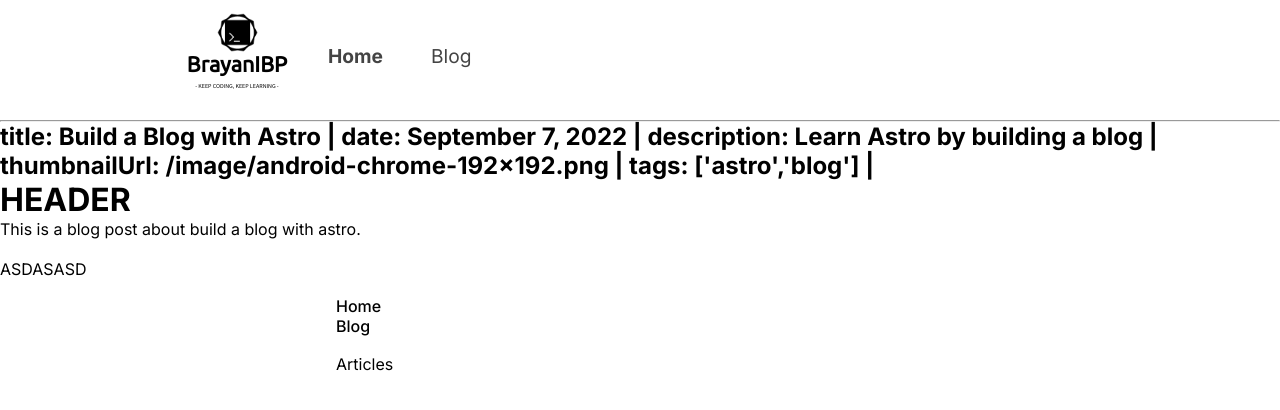
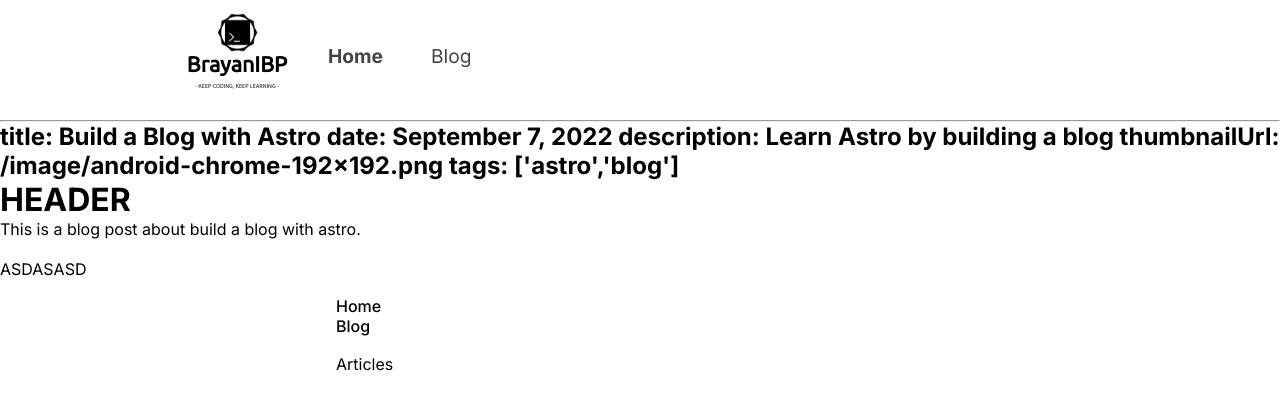
Before and after one commit to brayanibp/brayanibp, a Next.js app: page /post in a window 1280 px wide. Shown: the top 410 px of the page. Built offline with nearby package versions, Linux system fonts and the light colour scheme; no server answers.

Commit message:
MDX test

```diff
--- a/src/app/post/page.mdx
+++ b/src/app/post/page.mdx
@@ -5,11 +5,11 @@
 <br/>
 <br/>
 ---
-title: Build a Blog with Astro |
-date: September 7, 2022 |
-description: Learn Astro by building a blog |
-thumbnailUrl: /image/android-chrome-192x192.png |
-tags: ['astro','blog'] |
+title: Build a Blog with Astro
+date: September 7, 2022
+description: Learn Astro by building a blog
+thumbnailUrl: /image/android-chrome-192x192.png
+tags: ['astro','blog']
 ---
 
 # HEADER
```
